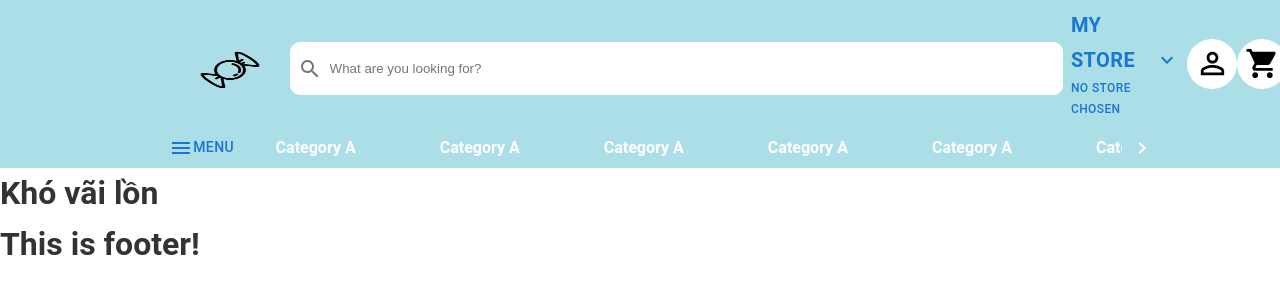
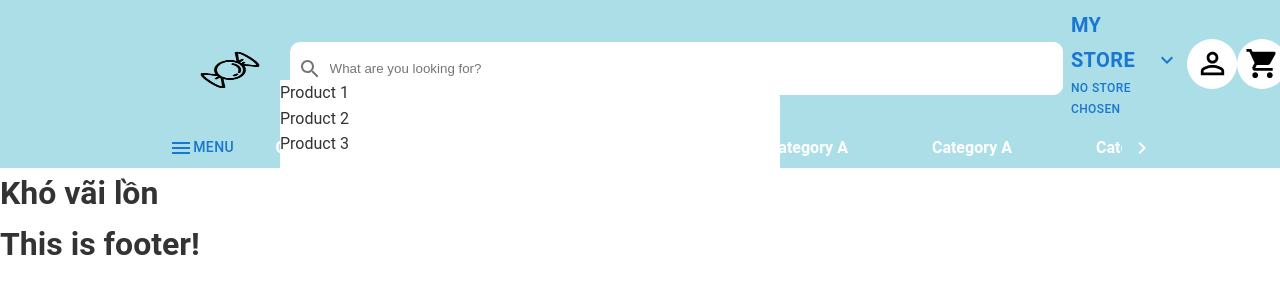
Before and after one commit to gaoxam123/NewspaperApp, a React (Vite) app in the folder client/: page / in a window 1280 px wide. Shown: the top 300 px of the page. Built offline with nearby package versions, Linux system fonts and the light colour scheme.

Commit message:
menu sidebar logic completed

```diff
--- a/client/src/components/sidebar/menu/menusidebarwindow.jsx
+++ b/client/src/components/sidebar/menu/menusidebarwindow.jsx
@@ -1,11 +1,25 @@
-import { useState } from "react"
+import { useEffect, useState } from "react"
 import "./menusidebarwindow.css"
-export default function SidebarWindow({ title, onOutlay, onMenuSidebar, onMenuSidebarLink }) {
+export default function SidebarWindow({ title, onMenuSidebarLink }) {
     const [onMenuSidebarWindow, setOnMenuSidebarWindow] = useState(false)
+    const [onceEnter, setOnceEnter] = useState(false)
+    useEffect(() => {
+        setOnMenuSidebarWindow(true)
+    }, [onMenuSidebarLink])
+    const handleEnter = () => {
+        setOnceEnter(true)
+        setOnMenuSidebarWindow(true)
+    }
+    const handleLeave = () => {
+        if (onceEnter) {
+            setOnMenuSidebarWindow(false)
+            setOnceEnter(false)
+        }
+    }
     return (
         <>
-            {(onMenuSidebarLink || onMenuSidebarWindow) && (
-                <div onMouseEnter={() => {setOnMenuSidebarWindow(true)}} onMouseLeave={() => {setOnMenuSidebarWindow(false)}} className="popup">
+            {(onMenuSidebarWindow) && (
+                <div onMouseEnter={handleEnter} onMouseLeave={handleLeave} className="popup">
                     <h2>{title}</h2>
                     <ul>
                         <li>Product 1</li>
```
